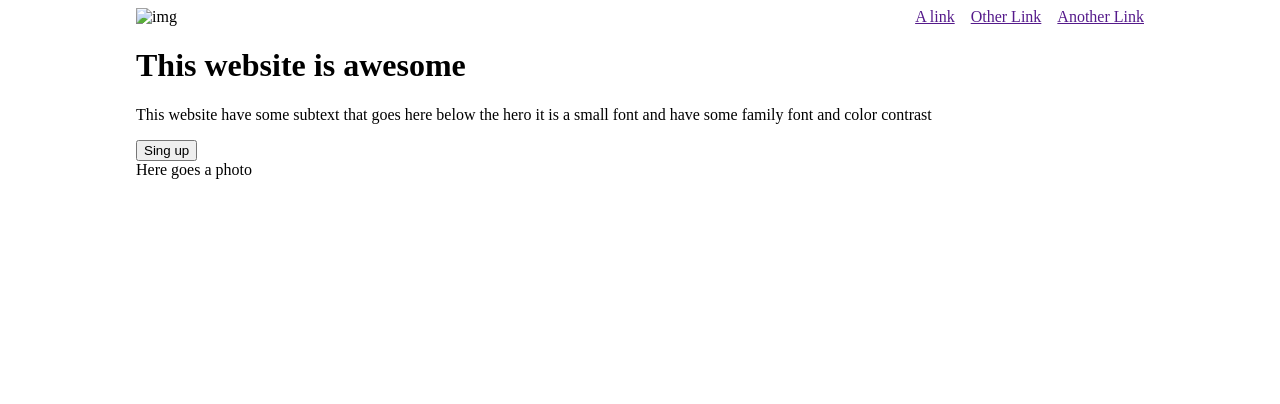
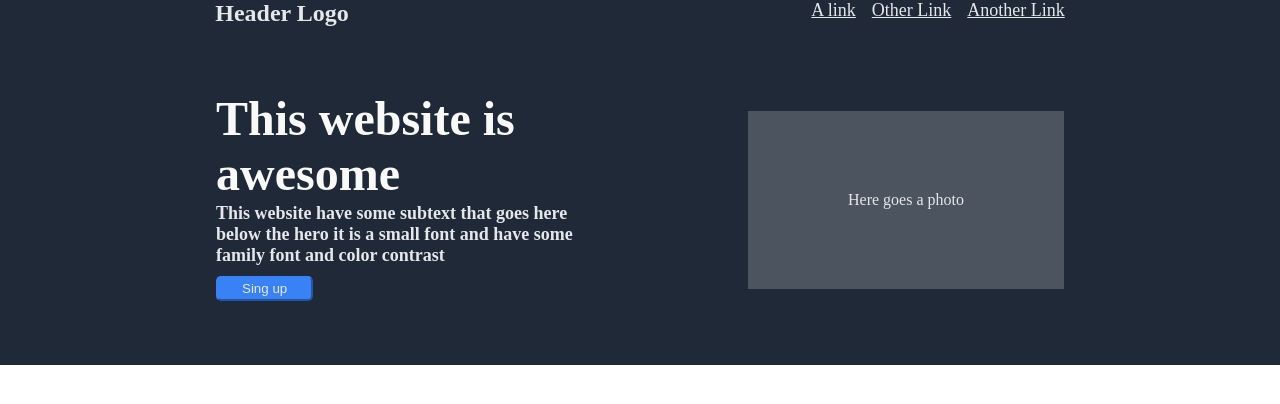
Before and after one commit to OmegaGinga/landing-page, a plain HTML site: page index.html in a window 1280 px wide. Drawn offline with Linux system fonts and the light colour scheme.

Commit message:
Finished first and second section
Header logo and links at top
Hero and photo at middle of container
Changed font colors

```diff
--- a/index.html
+++ b/index.html
@@ -13,7 +13,7 @@
             <div class="header">
                 <div class="top">
                     <div class="logo">
-                        <img src="" alt="img">
+                        <p>Header Logo</p>
                     </div>
 
                     <div class="links">
@@ -22,25 +22,20 @@
                         <a href="">Another Link</a>
                     </div>
                 </div>
+                <div class="mid-container">
+                <div class="hero-container">
                     <div class="hero">
                         <h1>This website is awesome</h1>
                         <p>This website have some subtext that goes here below the hero it is a small font and have some family font and color contrast</p>
                         <button>Sing up</button>
                     </div>
-
+                </div>
+                <div class="photo-container">
                     <div class="photo-holder">
                         Here goes a photo
-
                     </div>
+                </div>
             </div>
-
-            <div class="content">
-
-
-            </div>
-
-            <div class="footer">
-
             </div>
 
         </div>
--- a/style.css
+++ b/style.css
@@ -1,22 +1,83 @@
 .container{
     display: flex;
     flex-direction: column;
-    padding: 0px 128px;
 }
 
 .top{
     display: flex;
-    justify-content: space-between;
+    justify-content: space-around;
     align-items: flex-start;
     gap: 32px;
 }
 
-.logo{
+.logo, p{
+    margin: 0;
     display: flex;
     gap: 16px;
+    color: #E5E7EB;
+    font-size: 24px;
+    font-weight: bold;
 }
 
-.links{
+.links, a{
     display: flex;
     gap: 16px;
+    color: #E5E7EB;
+    font-size: 18px;
 }
+
+.container{
+    background-color: #1F2937;
+}
+
+body{
+    margin: 0;
+    padding: 0;
+}
+
+.hero h1{
+    color: #F9FAF8;
+    font-size: 48px;
+    font-weight: bolder;
+}
+
+.hero p{
+    font-size: 18px;
+    color: #E5E7EB;
+}
+
+.hero-container h1{
+    display: flex;
+    width: 300px;
+    height: 80px;
+}
+
+.hero-container p{
+    width: 400px;
+}
+
+.photo-container{
+    display: flex;
+    background-color: rgba(255, 255, 255, 0.2);
+    padding: 80px 100px;
+    flex-shrink: 0;
+    margin-top: 40px;
+    color: #E5E7EB;
+}
+
+.mid-container{
+    display: flex;
+    justify-content: space-around;
+    align-items: center;
+    padding: 32px 150px;
+    padding-bottom: 64px;
+}
+
+.hero button{
+    margin-top: 10px;
+    padding: 3px 24px;
+    background-color: #3882f6;
+    border-radius: 5px;
+    border-color: #3882f6;
+    color: #E5E7EB;
+}
```
